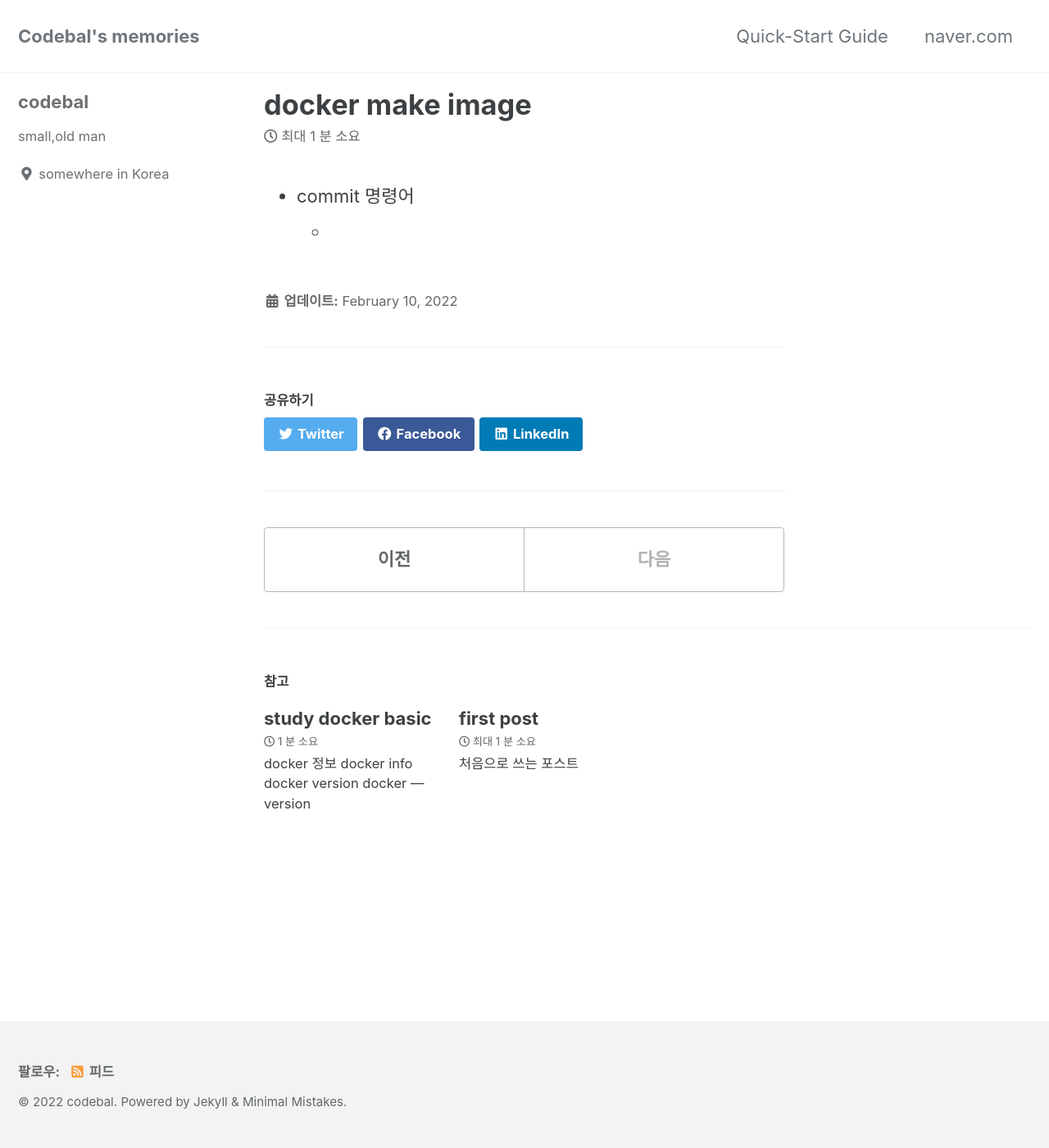
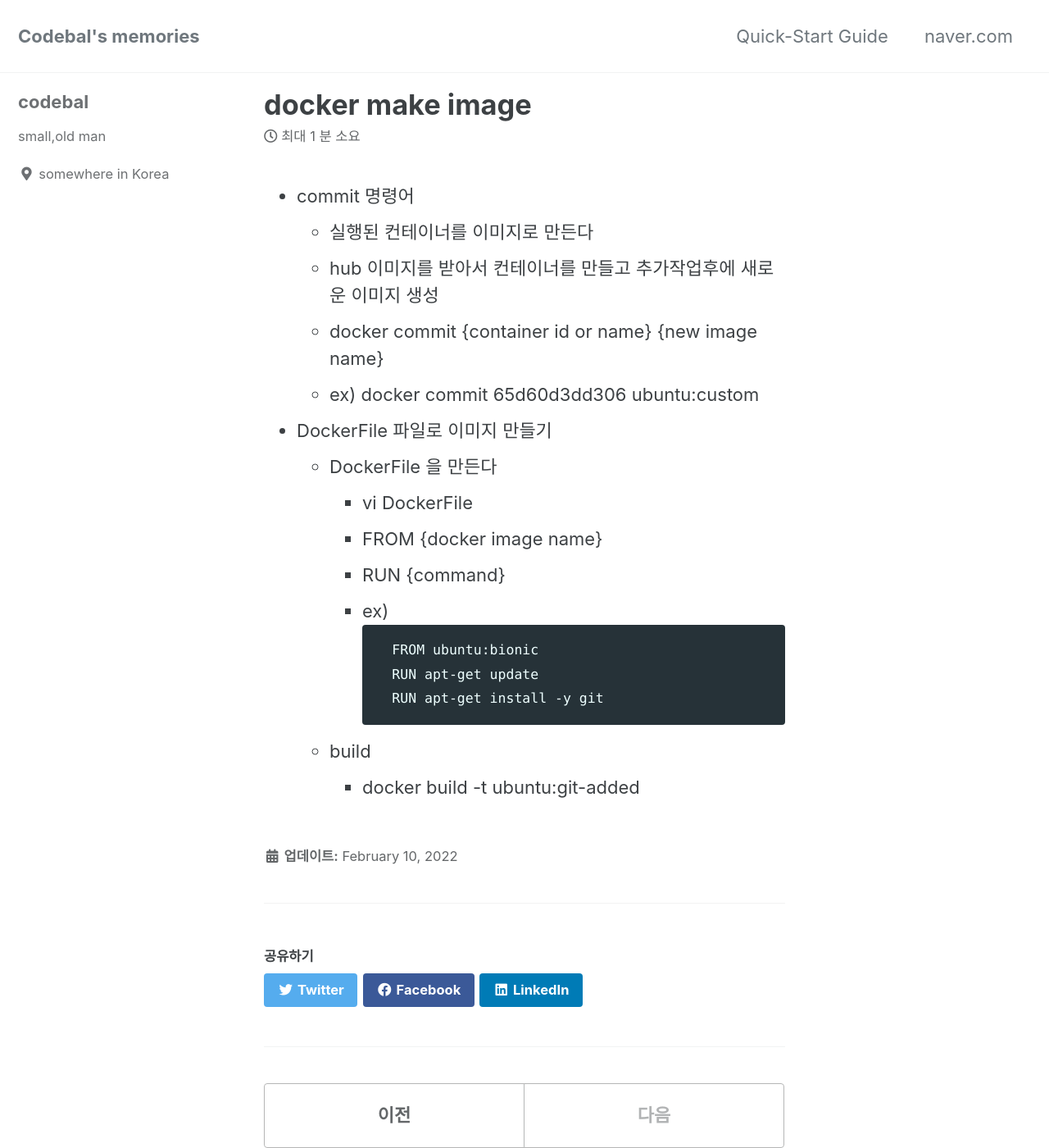
Before and after one commit to codebal/codebal.github.io, a Jekyll site: the page built from _posts/2022-02-10-study-docker-makeImage.md, in a window 1280 px wide and 1400 px high. Shown: the whole window at 82% size. Built offline with Jekyll 4.4.1, drawn with Linux system fonts in a browser that asks for light colours; cached includes are drawn as plain includes.

Commit message:
study docker

````diff
--- a/_posts/2022-02-10-study-docker-makeImage.md
+++ b/_posts/2022-02-10-study-docker-makeImage.md
@@ -3,4 +3,21 @@ title : "docker make image"
 ---
 
 - commit 명령어
-    -
+    - 실행된 컨테이너를 이미지로 만든다
+    - hub 이미지를 받아서 컨테이너를 만들고 추가작업후에 새로운 이미지 생성
+    - docker commit {container id or name} {new image name}
+    - ex) docker commit 65d60d3dd306 ubuntu:custom
+
+- DockerFile 파일로 이미지 만들기
+    - DockerFile 을 만든다
+        - vi DockerFile
+        - FROM {docker image name}
+        - RUN {command}
+        - ex)
+            ```
+            FROM ubuntu:bionic
+            RUN apt-get update
+            RUN apt-get install -y git
+            ```
+    - build
+        - docker build -t ubuntu:git-added
````
